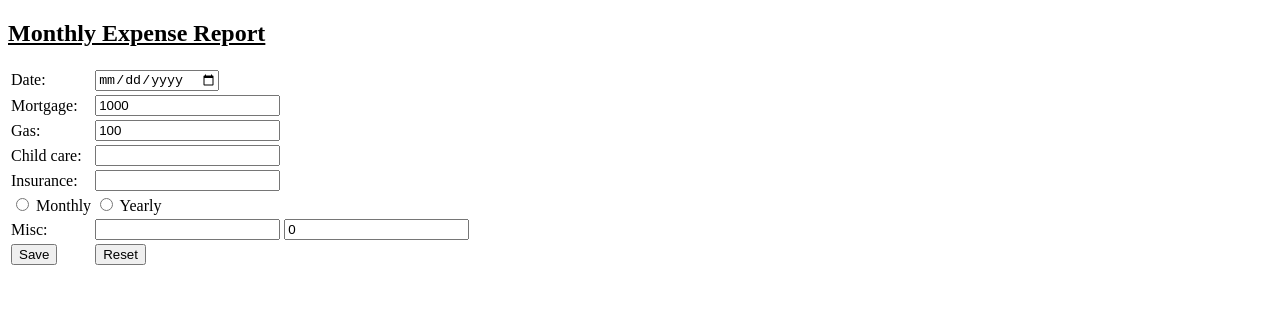
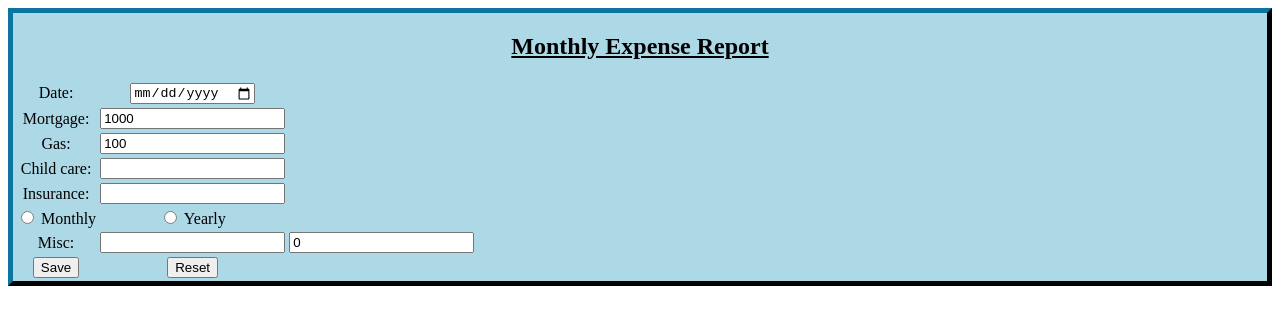
Before and after one commit to lynnameenrollins/MARS_HTML, a plain HTML site: page HTML_assignment1.html in a window 1280 px wide. Drawn offline with Linux system fonts and the light colour scheme.

Commit message:
playing around with <div>

```diff
--- a/HTML_assignment1.html
+++ b/HTML_assignment1.html
@@ -5,11 +5,22 @@
     <meta http-equiv="X-UA-Compatible" content="IE=edge">
     <meta name="viewport" content="width=device-width, initial-scale=1.0">
     <title>HTML_assignment1</title>
+
+<style>
+    .myDiv {
+      border: 5px outset rgb(6, 55, 75);
+      background-color: lightblue;
+      text-align: center;
+    }
+    </style>
+
+
 </head>
 <body>
 <form action="/details.html">
+<div class="myDiv">
+<h2><u>Monthly Expense Report</u></h2>
 
-<h2><u>Monthly Expense Report</u></h2>
 <table>
 
     <tr><td><label>Date:</label></td>
@@ -47,12 +58,13 @@
     <td><input type="number" id="misc" name="misc" min="0" value="0" ></td>
     </tr>
 
+
     <tr><td><input type="submit" value="Save"></td>
     <td><input type="reset" value= "Reset"></td></tr>
 
 
     </table>
 </form>
-
+</div>
 </body>
 </html>
```
